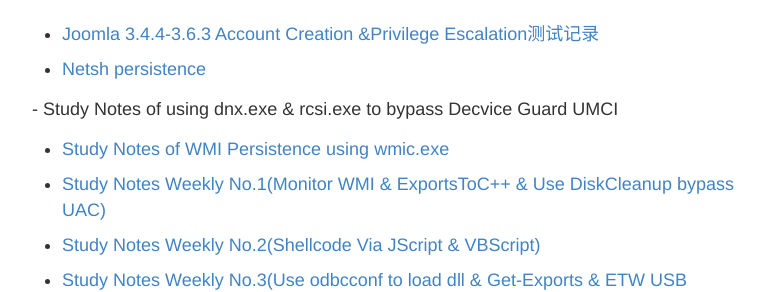
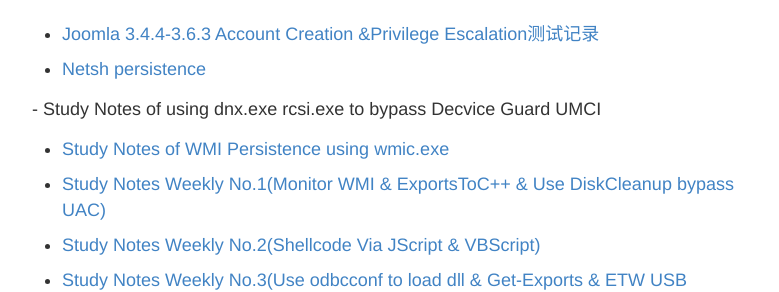
Before and after one commit to 3gstudent/backup-3gstudent.github.io, a Jekyll site: the page built from about.md, in a window 1280 px wide and 900 px high, scrolled down 1469 px. Shown: the part 161-453 px from the top of the window, without its empty margins (248-1027 px from the left). Built offline with Jekyll 4.4.1, drawn with Linux system fonts in a browser that asks for light colours.

```diff
--- a/about.md
+++ b/about.md
@@ -73,7 +73,7 @@ Github:  https://github.com/3gstudent
  [Netsh persistence](https://3gstudent.github.io/3gstudent.github.io/Netsh-persistence/)
 
 -
- Study Notes of using dnx.exe & rcsi.exe to bypass Decvice Guard UMCI
+ Study Notes of using dnx.exe  rcsi.exe to bypass Decvice Guard UMCI
 
 -
  [Study Notes of WMI Persistence using wmic.exe](https://3gstudent.github.io/3gstudent.github.io/Study-Notes-of-WMI-Persistence-using-wmic.exe/)
```
